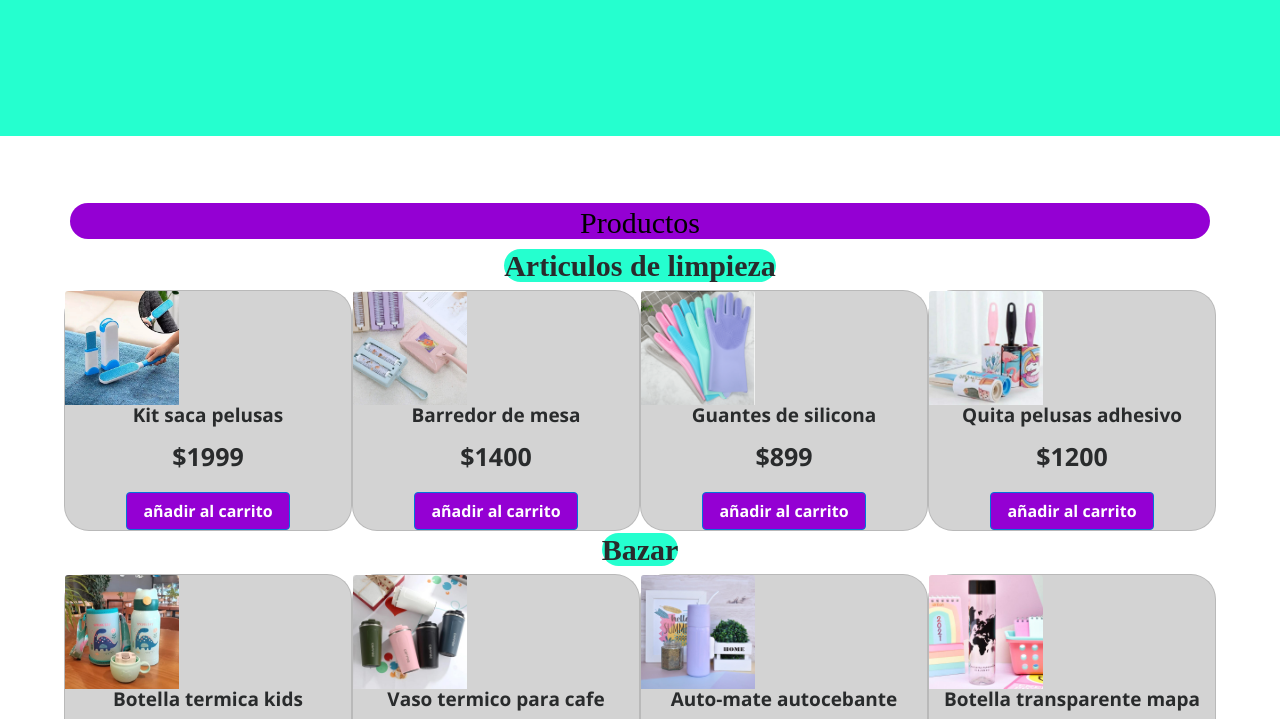
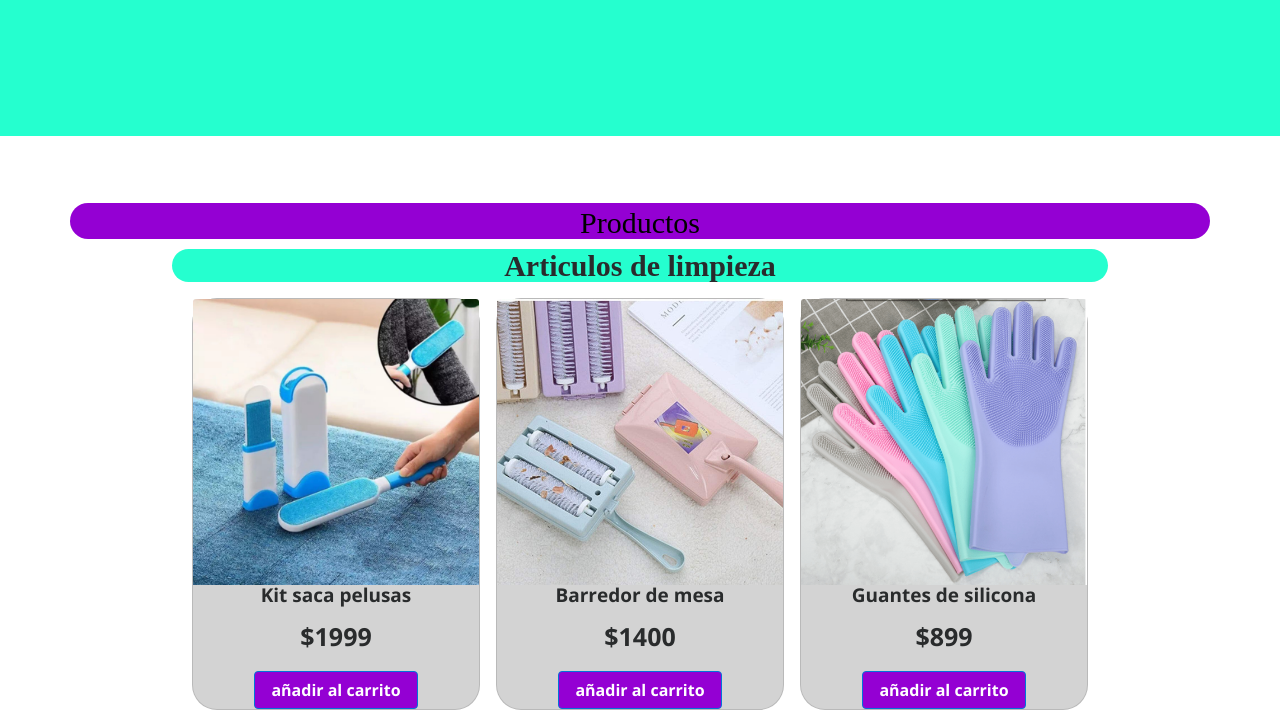
Before and after one commit to BrianPinaud/DHogar, a plain HTML site: page index.html in a window 1280 px wide. Shown: the part 984-1703 px from the top of the page. Drawn offline with nearby package versions, Linux system fonts and the light colour scheme; files whose address does not match are found by name; a web font is replaced by a local one.

Commit message:
row2 al 80%, footer al 100%, se acomodan divs, se separan cards e img al 100% de las cards. Revisar las rutas de las imgnes, tomar ejemplo sacapelusa

```diff
--- a/css/style.css
+++ b/css/style.css
@@ -222,10 +222,12 @@ background-color: lightgrey;
 
 .card-img-top{
 
-	width: 100%;
+ width: 100% !important;
  max-height: 100%;
 
 }
+
+
 
 
 .category {
@@ -246,6 +248,7 @@ background-color: lightgrey;
 	border-radius: 20px;
 	font-size: 30px;
 	font-weight: bold;
+	width: 80%;
 }
 .images .col-md-3{
 	padding-top: 20px;
@@ -262,7 +265,7 @@ background-color: lightgrey;
 footer{
 	background: #D4B5FE;
 	height: 35vh;
-	width: 200%;
+	width: 100%;
 	padding-top: 40px;
 	padding-bottom: 0%;
 }
@@ -279,6 +282,9 @@ footer h1{
 	text-align: center;
 }
 
+.card{
+	margin: 0.5rem;
+}
 
 /*@media only screen
 and (min-device-width : 414px)
--- a/index.html
+++ b/index.html
@@ -78,7 +78,7 @@
 				<div class="category col-md-12 " id="articuloslimpieza">
 						<!--------------------------producto1------------------------>
 					<div class="card" style="width: 18rem;">
-						<img src="C:\Users\brian\Desktop\proyecto DH\DH\images\sacapelusa.jpg" class="card-img-top" alt="...">
+						<img src="images\sacapelusa.jpg" class="card-img-top" alt="..." >
 						<div class="card-body">
 							<h5 class="card-title">Kit saca pelusas</h5>
 							<p class="card-text">$1999</p>
@@ -103,7 +103,8 @@
 							<a href="#" class="btn btn-primary btncard">añadir al carrito</a>
 						</div>
 						<!--------------------------producto4------------------------>
-					</div><div class="card" style="width: 18rem;">
+					</div>
+					<div class="card" style="width: 18rem;">
 						<img src="C:\Users\brian\Desktop\proyecto DH\DH\images\sacapelusas2.jpg" class="card-img-top" alt="...">
 						<div class="card-body">
 							<h5 class="card-title">Quita pelusas adhesivo</h5>
@@ -112,10 +113,11 @@
 						</div>
 					</div>
 				</div>
-
+			</div>
 			<div class="contcards">
 			    <div class="row">
 				     <h3 class="row2">Bazar</h3>
+
 					<div class="category col-md-12 " id="bazar">
 						<!--------------------------producto1------------------------>
 						<div class="card" style="width: 18rem;">
@@ -144,7 +146,8 @@
 								<a href="#" class="btn btn-primary btncard">añadir al carrito</a>
 							</div>
 							<!--------------------------producto4------------------------>
-						</div><div class="card" style="width: 18rem;">
+						</div>
+						<div class="card" style="width: 18rem;">
 							<img src="C:\Users\brian\Desktop\proyecto DH\DH\images\botella.jpg" class="card-img-top" alt="...">
 							<div class="card-body">
 								<h5 class="card-title">Botella transparente mapa</h5>
@@ -153,7 +156,7 @@
 							</div>
 						</div>
 					</div>
-
+				</div>
 				<div class="row">
 				<h3 class="row2">Cocina</h3>
 				<div class="category col-md-12" id="cocina">
@@ -184,7 +187,8 @@
 								<a href="#" class="btn btn-primary btncard">añadir al carrito</a>
 							</div>
 							<!--------------------------producto4------------------------>
-						</div><div class="card" style="width: 18rem;">
+						</div>
+						<div class="card" style="width: 18rem;">
 							<img src="C:\Users\brian\Desktop\proyecto DH\DH\images\cubetera.jpg" class="card-img-top" alt="...">
 							<div class="card-body">
 								<h5 class="card-title">Cubetera de silicona con tapa</h5>
@@ -193,7 +197,7 @@
 							</div>
 						</div>
 				</div>
-
+				</div>
 				<div class="row">
 				<h3 class="row2">Tecnologia</h3>
 				<div class="category col-md-12" id="tecnologia">
@@ -227,7 +231,8 @@
 								<a href="#" class="btn btn-primary btncard">añadir al carrito</a>
 							</div>
 							<!--------------------------producto4------------------------>
-						</div><div class="card" style="width: 18rem;">
+						</div>
+						<div class="card" style="width: 18rem;">
 							<img src="C:\Users\brian\Desktop\proyecto DH\DH\images\reloj.jpeg" class="card-img-top" alt="...">
 							<div class="card-body">
 								<h5 class="card-title">Reloj Smart Watch</h5>
@@ -239,13 +244,11 @@
 
 
 				</div>
-
+		  	</div>
 
 	</div>
 
-
-
-		<footer class="footer">
+		<footer class="footer w-100">
 			  <div class="container" id="contacto">
 				   <div class="row">
 					    <div class="col-md-12">
@@ -264,9 +267,7 @@
 
 							                <div class="col-2">
 								                   <a target="_blank" href="https://www.instagram.com/dulcehogar.oeste/" ><img src="images/003-instagram-social-network-logo-of-photo-camera.svg" alt=""></a></div>
-							                </div>
-				                        </div>
-									</div>
+
 
 							</div>
 				 </div>
@@ -275,8 +276,10 @@
 						<script
 						src="https://code.jquery.com/jquery-2.2.4.min.js"
 						integrity="sha256-BbhdlvQf/xTY9gja0Dq3HiwQF8LaCRTXxZKRutelT44="
-						crossorigin="anonymous"></script>
-						<script src="https://maxcdn.bootstrapcdn.com/bootstrap/4.0.0-beta.3/js/bootstrap.min.js" integrity="sha384-a5N7Y/aK3qNeh15eJKGWxsqtnX/wWdSZSKp+81YjTmS15nvnvxKHuzaWwXHDli+4" crossorigin="anonymous"></script>
+						crossorigin="anonymous">
+						</script>
+						<script src="https://maxcdn.bootstrapcdn.com/bootstrap/4.0.0-beta.3/js/bootstrap.min.js" integrity="sha384-a5N7Y/aK3qNeh15eJKGWxsqtnX/wWdSZSKp+81YjTmS15nvnvxKHuzaWwXHDli+4" crossorigin="anonymous">
+						</script>
 						<script>
 	// A $( document ).ready() block.
 	$(document).ready(function() {
```
Lines whose indentation alone changed are shown as unchanged.
